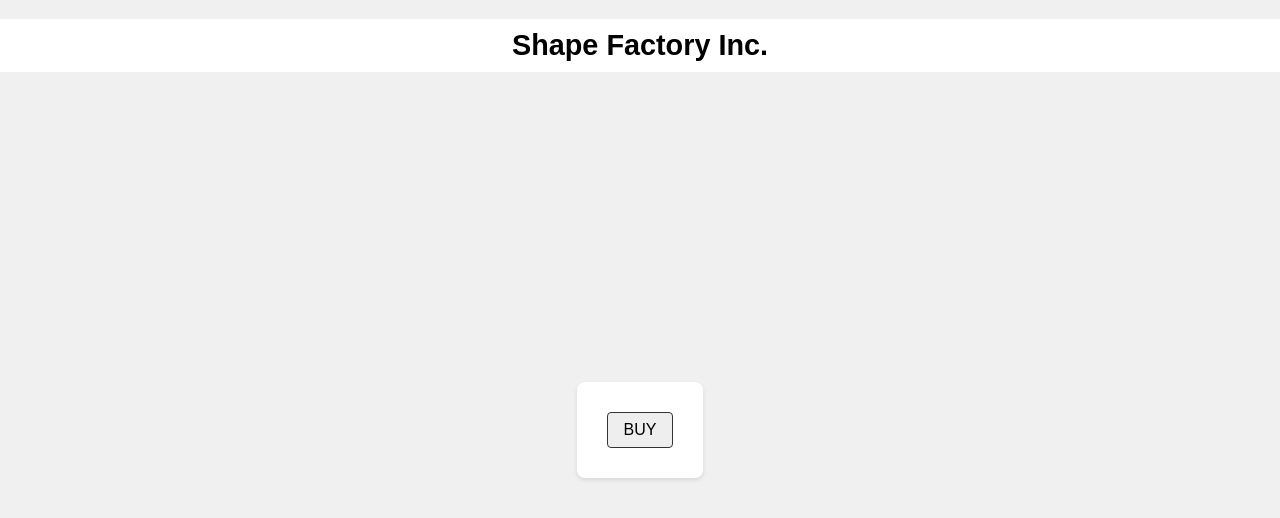
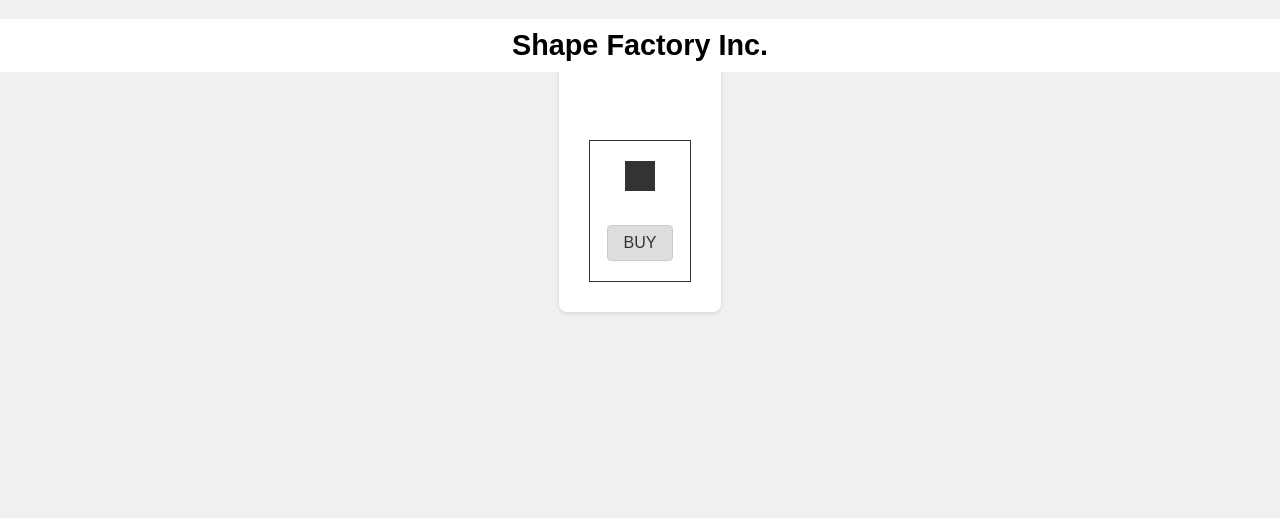
Before and after one commit to hurlzstories/Incremental-Factory, a plain HTML site: page index.html in a window 1280 px wide. Drawn offline with Linux system fonts and the light colour scheme.

Commit message:
Update style.css

```diff
--- a/style.css
+++ b/style.css
@@ -2,11 +2,11 @@ body {
     font-family: sans-serif;
     display: flex;
     justify-content: center; /* Center content horizontally */
-    align-items: center; /* Center content vertically */
-    min-height: 100vh; /* Make body take full viewport height */
+    align-items: flex-start; /* Align content to the top initially */
+    min-height: 100vh;
     background-color: #f0f0f0;
     margin: 0;
-    padding-top: 30px; /* Add padding to the top to prevent overlap */
+    padding-top: 30px; /* Space for fixed title */
 }
 
 .container {
@@ -18,58 +18,62 @@ body {
     display: flex;
     flex-direction: column;
     align-items: center; /* Center items horizontally in the column */
-    /* Let the content determine the width and height initially */
 }
 
 h1 {
     font-size: 1.8em;
-    margin-bottom: 10px;
-    position: fixed; /* Fix the position */
-    top: 0; /* Stick to the top */
-    left: 0; /* Stick to the left edge */
-    width: 100%; /* Take full width */
-    background-color: #fff; /* Ensure background color */
-    padding: 10px 0; /* Add some padding above and below */
-    z-index: 10; /* Ensure it's above other elements */
-    text-align: center; /* Center the text within the fixed bar */
+    margin-bottom: 20px;
+    position: fixed;
+    top: 0;
+    left: 0;
+    width: 100%;
+    background-color: #fff;
+    padding: 10px 0;
+    z-index: 10;
+    text-align: center;
 }
 
-#factory-representation {
+#machine-container {
+    margin-top: 80px; /* Adjust to avoid overlap with fixed title */
     display: flex;
     flex-direction: column;
     align-items: center;
-    margin-top: 60px; /* Add top margin to avoid overlap with fixed title */
-    margin-bottom: 15px;
 }
 
-.factory-outline {
-    width: 60px;
-    height: 60px;
-    border: 1px solid #333;
+.machine-outline {
+    width: 80px; /* Size of the machine box */
+    height: 120px; /* Height to accommodate top and bottom sections */
+    border: 1px solid #333; /* Thin black border */
+    position: relative; /* For positioning inner elements */
     display: flex;
-    justify-content: center;
-    align-items: center;
-    margin-bottom: 8px;
+    flex-direction: column; /* Stack shape and button vertically */
+    justify-content: space-between; /* Space out shape and button */
+    align-items: center; /* Center shape and button horizontally */
+    padding: 10px; /* Some internal padding */
 }
 
-.factory-icon {
-    width: 30px;
+.shape-indicator {
+    width: 30px; /* Size of the black square */
     height: 30px;
     background-color: #333;
+    /* Position in the upper third */
+    margin-top: 10px; /* Adjust as needed */
 }
 
-button {
+.buy-button {
+    background-color: #ddd; /* Grey background */
+    color: #333; /* Black text */
+    border: 1px solid #ccc; /* Light grey border */
     padding: 8px 16px;
     font-size: 1em;
     cursor: pointer;
-    border: 1px solid #333;
     border-radius: 4px;
-    background-color: #eee;
-    margin-top: 0;
+    /* Position in the bottom third */
+    margin-bottom: 10px; /* Adjust as needed */
 }
 
-button:hover {
-    background-color: #ddd;
+.buy-button:hover {
+    background-color: #ccc;
 }
 
 .modal {
```
